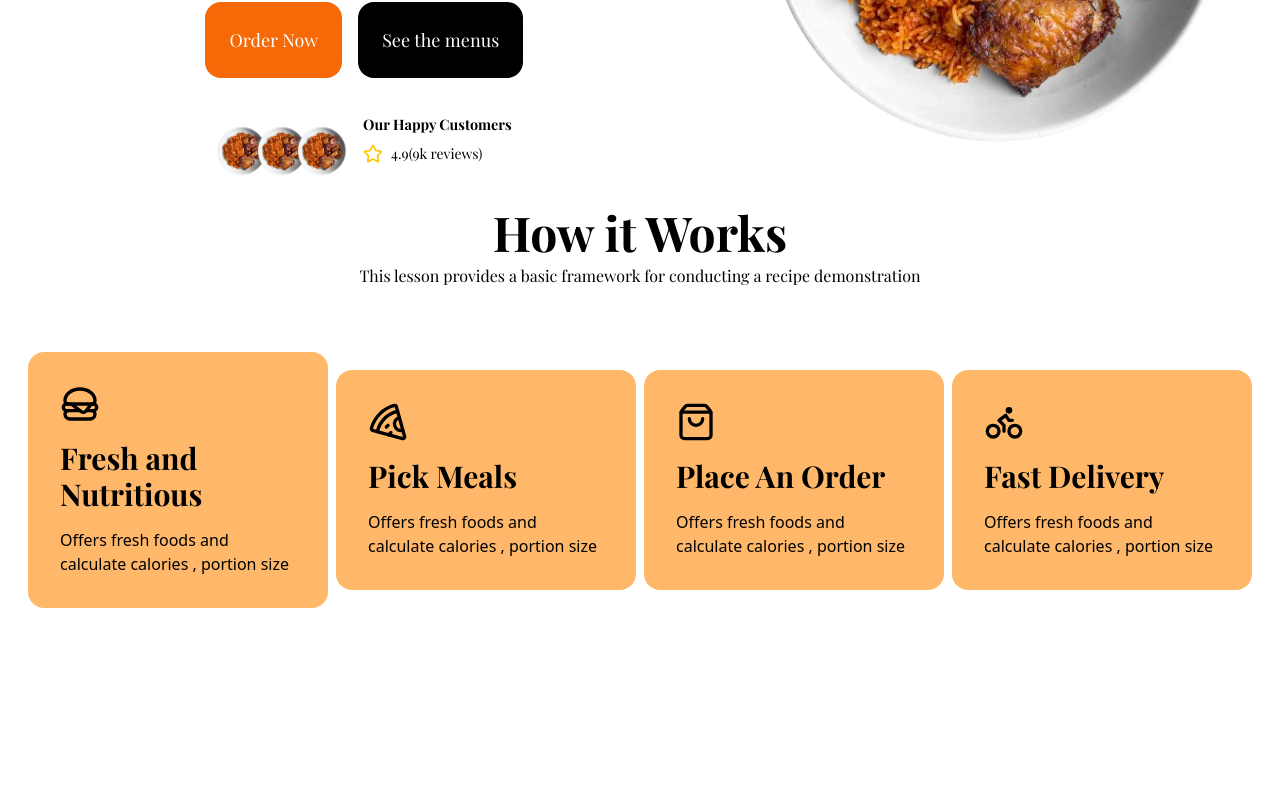
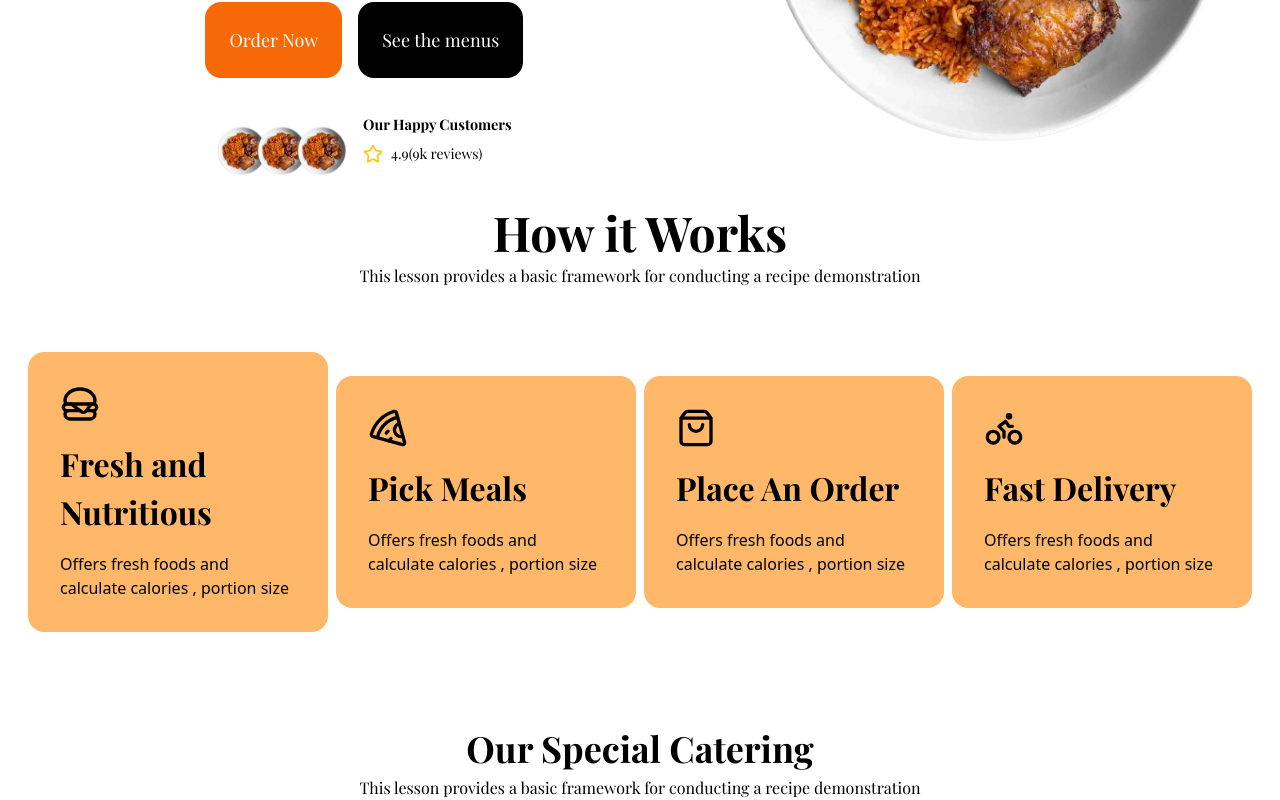
Before and after one commit to Jinx8008/FoodCamp, a React (Vite) app: page / in a window 1280 px wide. Shown: the part 474-1274 px from the top of the page. Before the commit the page ends 1146 px from the top, so only its background shows below. Built offline with nearby package versions, Linux system fonts and the light colour scheme; a web font is replaced by a local one.

Commit message:
Started a new section

```diff
--- a/src/components/HowItWorks.jsx
+++ b/src/components/HowItWorks.jsx
@@ -45,7 +45,7 @@ const HowItWorks = () => {
             <div className="bg-orange-300 justify-center p-8 rounded-2xl w-full  lg:w-[300px] hover:shadow-xl cursor-pointer hover:translate-y-[-20px] transition-shadow ease-in-out transition-transform transition-[2s]">
               {/* <HamburgerIcon /> */}
               {item.icon}
-              <h1 className="!font-bold text-3xl playfair my-4">
+              <h1 className="!font-bold text-[2rem] playfair my-4">
                 {item.title}
               </h1>
               <span>{item.description}</span>
--- /dev/null
+++ b/src/components/OurSpecialCatering.jsx
@@ -0,0 +1,21 @@
+import React from 'react'
+import Image from "../assets/food.png"
+
+const OurSpecialCatering = () => {
+  return (
+    <>
+    <h1 className="playfair mt-24 text-center text-4xl !font-bold">Our Special Catering</h1>
+     <p className="text-center mt-2 font-medium playfair">
+        This lesson provides a basic framework for conducting a recipe
+        demonstration
+      </p>
+
+      {/* Div boxes  */}
+      <div>
+{/* <img src={Image} alt="" /> */}
+      </div>
+    </>
+  )
+}
+
+export default OurSpecialCatering
--- a/src/pages/Home.jsx
+++ b/src/pages/Home.jsx
@@ -2,12 +2,14 @@ import React from 'react'
 import Navbar from '../components/Navbar'
 import Hero from '../components/Hero'
 import HowItWorks from '../components/HowItWorks'
+import OurSpecialCatering from '../components/OurSpecialCatering'
 const Home = () => {
   return (
 <>
 <Navbar/>
 <Hero/>
 <HowItWorks/>
+<OurSpecialCatering/>
 {/* <h1 className='playfair text-primary text-6xl'>Welcome to our Kitchen</h1> */}
 </>
   )
```
